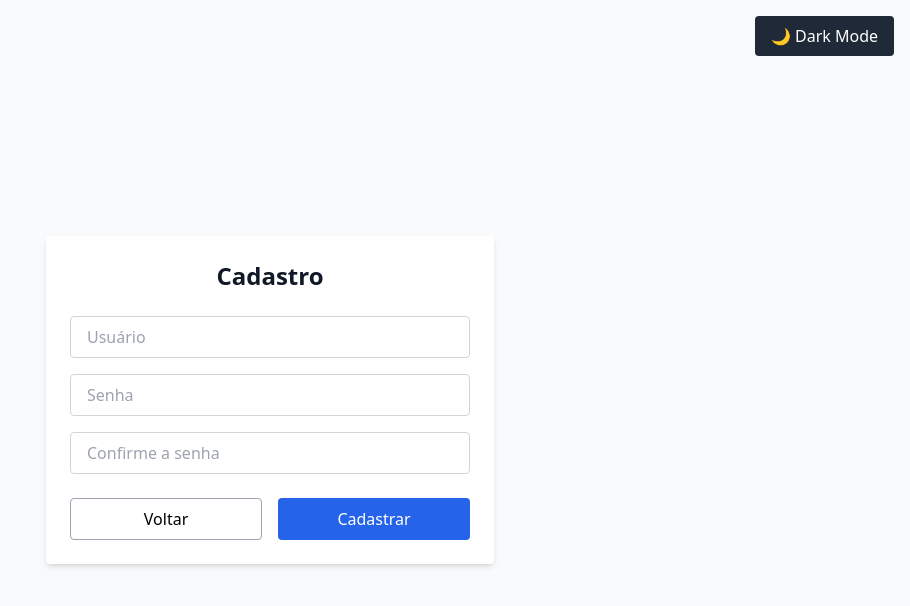
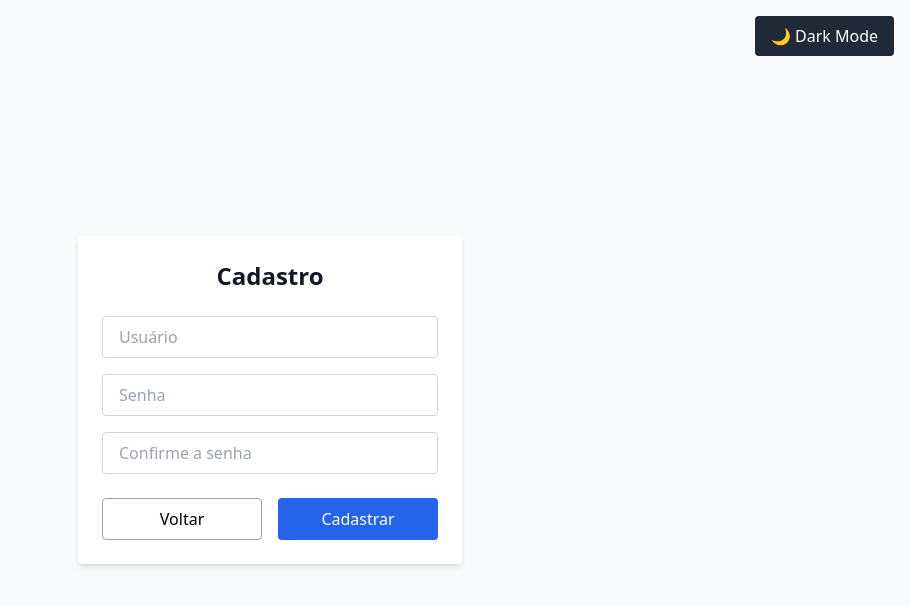
Before and after one commit to sharkb8i/teste-tecnico-opme, a React (Vite) app in the folder frontend/: page /register in a window 1280 px wide. Shown: the top 606 px of the page, without its empty margins (370-1280 px from the left). Built offline with nearby package versions, Linux system fonts and the light colour scheme.

Commit message:
style(register): reduce form size

```diff
--- a/frontend/src/pages/Register.tsx
+++ b/frontend/src/pages/Register.tsx
@@ -33,7 +33,7 @@ export default function Register() {
     <div className="min-h-screen flex items-center justify-center bg-gray-50 dark:bg-gray-900 transition-colors duration-300">
       <form
         onSubmit={handleRegister}
-        className="w-full max-w-md p-6 rounded shadow-md bg-white dark:bg-gray-800 transition-colors duration-300"
+        className="w-full max-w-sm p-6 rounded shadow-md bg-white dark:bg-gray-800 transition-colors duration-300"
       >
         <h2 className="text-2xl font-bold mb-6 text-center text-gray-900 dark:text-white">
           Cadastro
```
